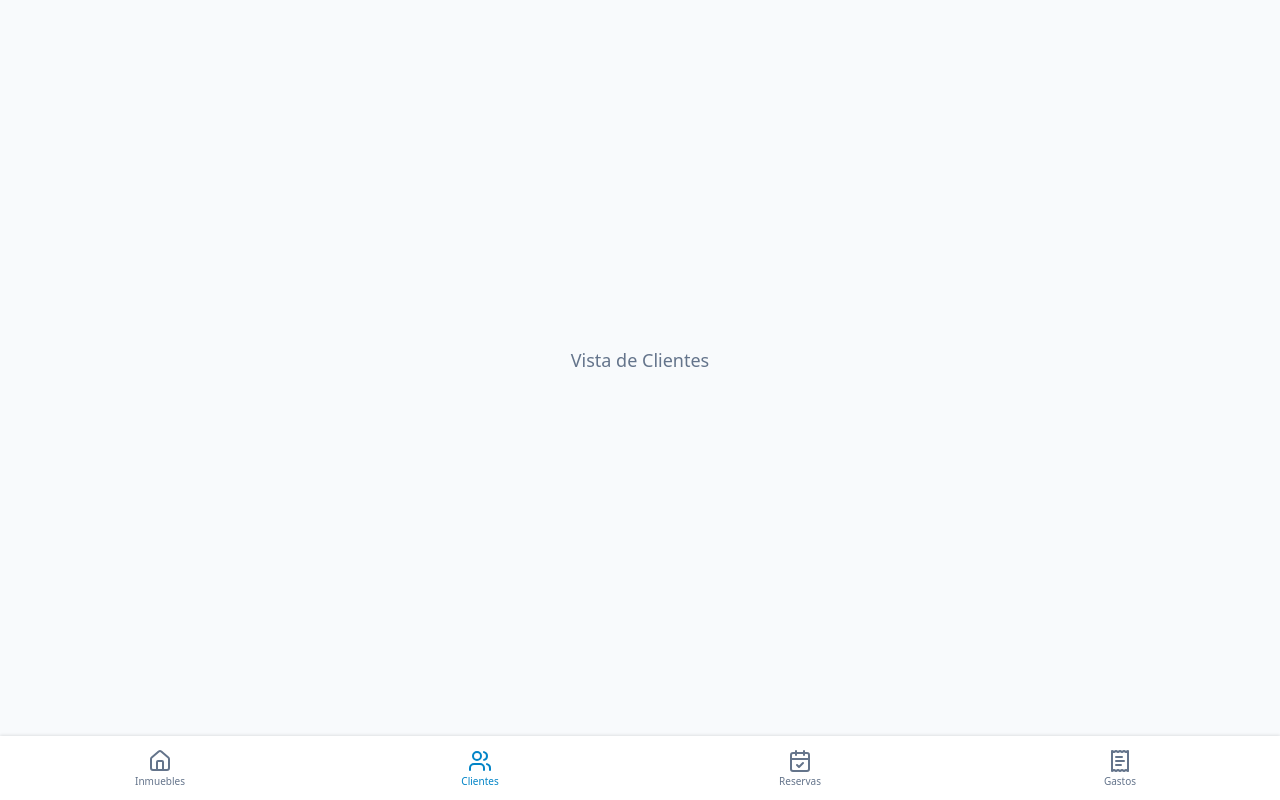
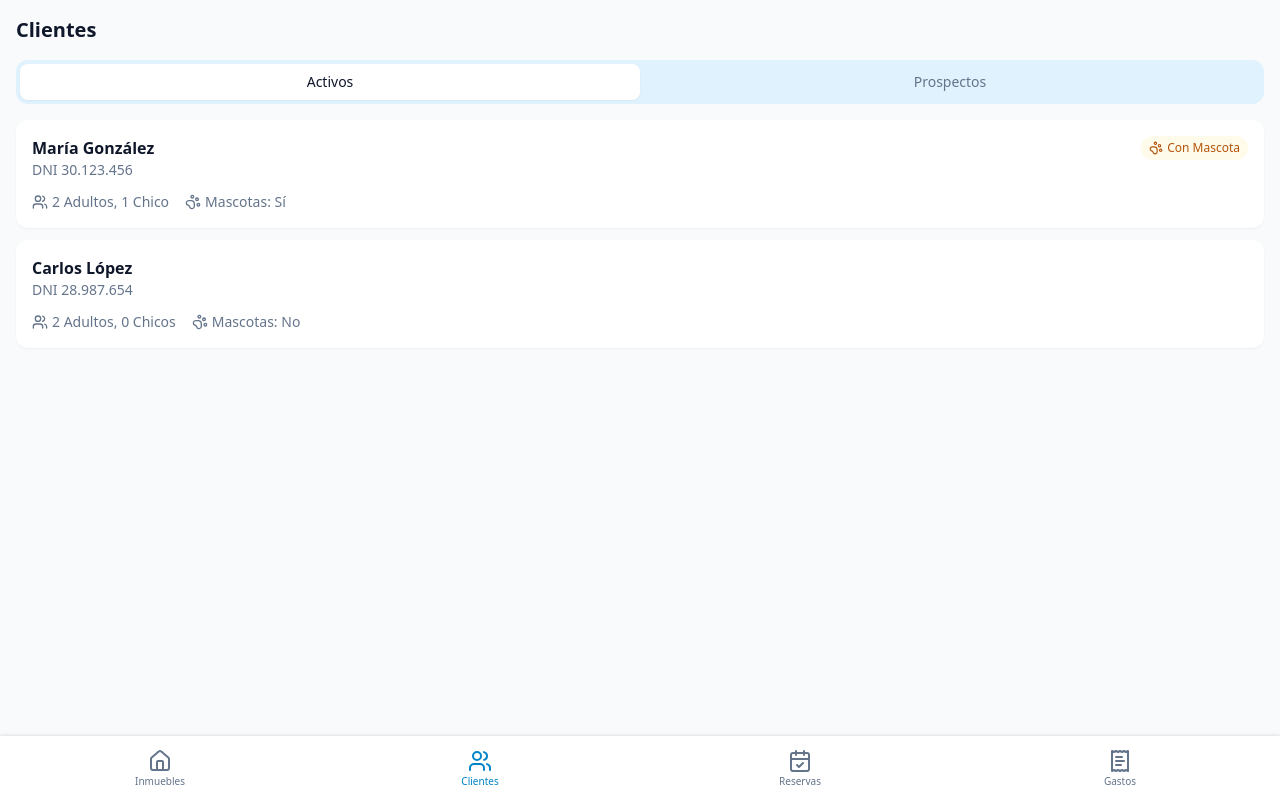
Before and after one commit to EmanuelLedesma/alquia, a React (Vite) app: page /clientes in a window 1280 px wide. Built offline with nearby package versions, Linux system fonts and the light colour scheme.

Commit message:
feat: vista clientes

```diff
--- a/src/views/ClientesView.jsx
+++ b/src/views/ClientesView.jsx
@@ -1,7 +1,118 @@
+import { useState } from 'react'
+import { Users, PawPrint } from 'lucide-react'
+
+const clientes = [
+  {
+    id: 1,
+    nombre: 'María',
+    apellido: 'González',
+    dni: '30.123.456',
+    estado: 'activo',
+    adultos: 2,
+    chicos: 1,
+    mascotas: true,
+  },
+  {
+    id: 2,
+    nombre: 'Carlos',
+    apellido: 'López',
+    dni: '28.987.654',
+    estado: 'activo',
+    adultos: 2,
+    chicos: 0,
+    mascotas: false,
+  },
+  {
+    id: 3,
+    nombre: 'Ana',
+    apellido: 'Martínez',
+    dni: '32.456.789',
+    estado: 'prospecto',
+    adultos: 1,
+    chicos: 2,
+    mascotas: true,
+  },
+  {
+    id: 4,
+    nombre: 'Pedro',
+    apellido: 'Ramírez',
+    dni: '34.567.890',
+    estado: 'prospecto',
+    adultos: 2,
+    chicos: 3,
+    mascotas: false,
+  },
+]
+
+const tabs = [
+  { key: 'activo', label: 'Activos' },
+  { key: 'prospecto', label: 'Prospectos' },
+]
+
 export default function ClientesView() {
+  const [activeTab, setActiveTab] = useState('activo')
+
+  const filtered = clientes.filter((c) => c.estado === activeTab)
+
   return (
-    <div className="flex items-center justify-center h-full">
-      <p className="text-text-muted text-lg">Vista de Clientes</p>
+    <div className="p-4 space-y-4">
+      <h1 className="text-text-main text-xl font-bold">Clientes</h1>
+
+      <div className="flex bg-secondary rounded-xl p-1" role="tablist">
+        {tabs.map((tab) => (
+          <button
+            key={tab.key}
+            role="tab"
+            aria-selected={activeTab === tab.key}
+            onClick={() => setActiveTab(tab.key)}
+            className={`flex-1 py-2 text-sm font-medium rounded-lg transition-colors ${
+              activeTab === tab.key
+                ? 'bg-white text-text-main shadow-sm'
+                : 'text-text-muted'
+            }`}
+          >
+            {tab.label}
+          </button>
+        ))}
+      </div>
+
+      <div className="space-y-3">
+        {filtered.map((c) => (
+          <div key={c.id} className="bg-surface rounded-xl shadow-sm p-4 space-y-3">
+            <div className="flex items-start justify-between">
+              <div>
+                <p className="text-text-main font-semibold">
+                  {c.nombre} {c.apellido}
+                </p>
+                <p className="text-text-muted text-sm">DNI {c.dni}</p>
+              </div>
+              {c.mascotas && (
+                <span className="inline-flex items-center gap-1 text-xs bg-amber-50 text-amber-700 px-2 py-1 rounded-full">
+                  <PawPrint className="w-3.5 h-3.5" />
+                  Con Mascota
+                </span>
+              )}
+            </div>
+
+            <div className="flex items-center gap-4 text-sm text-text-muted">
+              <span className="inline-flex items-center gap-1">
+                <Users className="w-4 h-4" />
+                {c.adultos} Adulto{c.adultos !== 1 ? 's' : ''}, {c.chicos} Chico{c.chicos !== 1 ? 's' : ''}
+              </span>
+              <span className="inline-flex items-center gap-1">
+                <PawPrint className="w-4 h-4" />
+                Mascotas: {c.mascotas ? 'Sí' : 'No'}
+              </span>
+            </div>
+          </div>
+        ))}
+
+        {filtered.length === 0 && (
+          <p className="text-center text-text-muted pt-8">
+            No hay {activeTab === 'activo' ? 'clientes activos' : 'prospectos'} aún.
+          </p>
+        )}
+      </div>
     </div>
   )
 }
```
Also changed, not shown: context/progress-tracker.md (+4 -2 lines), context/specs/03-clientes-view.md (added, +32 -0 lines), 5 other files (tests, documents, lock files or other folders).
